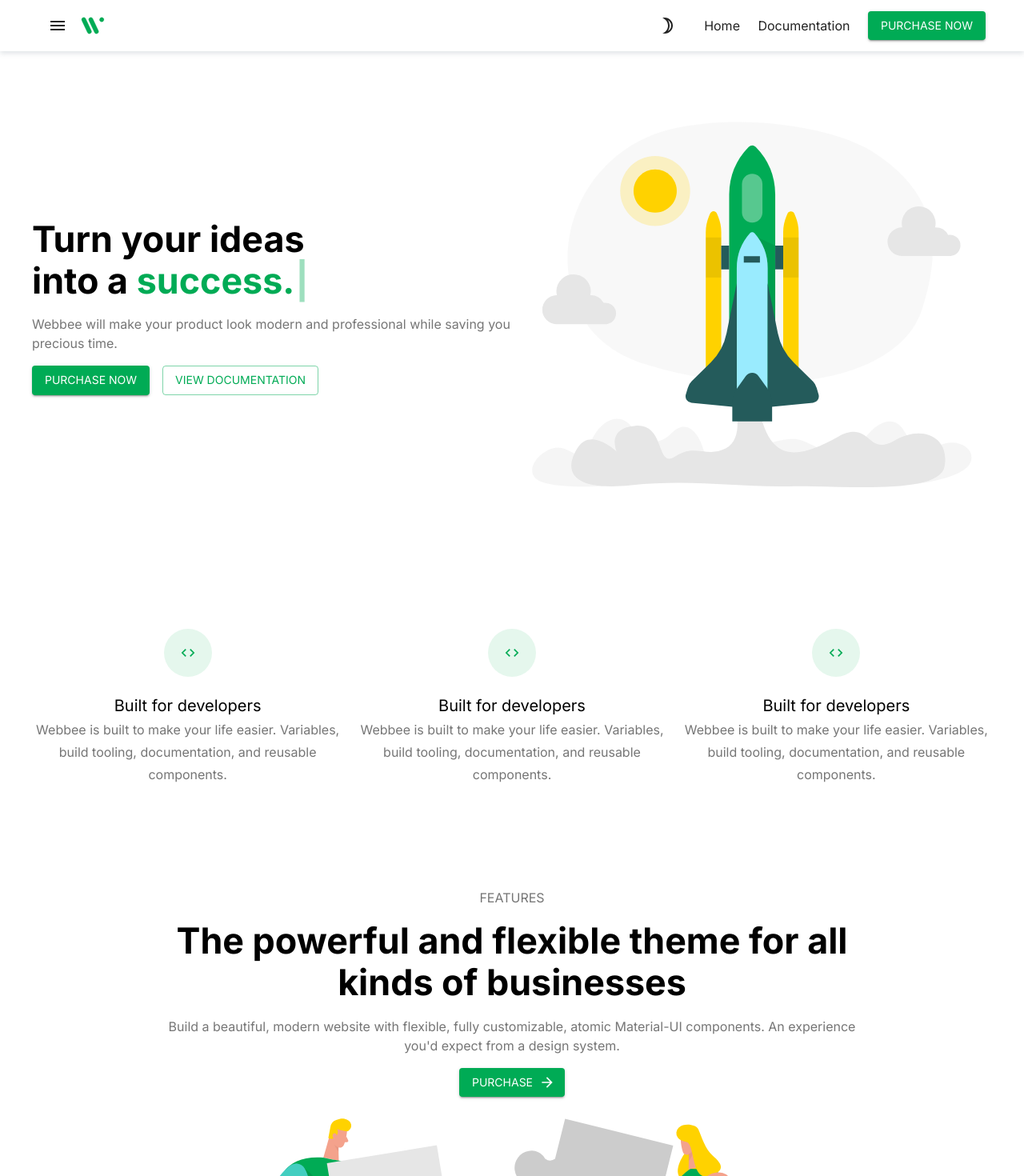
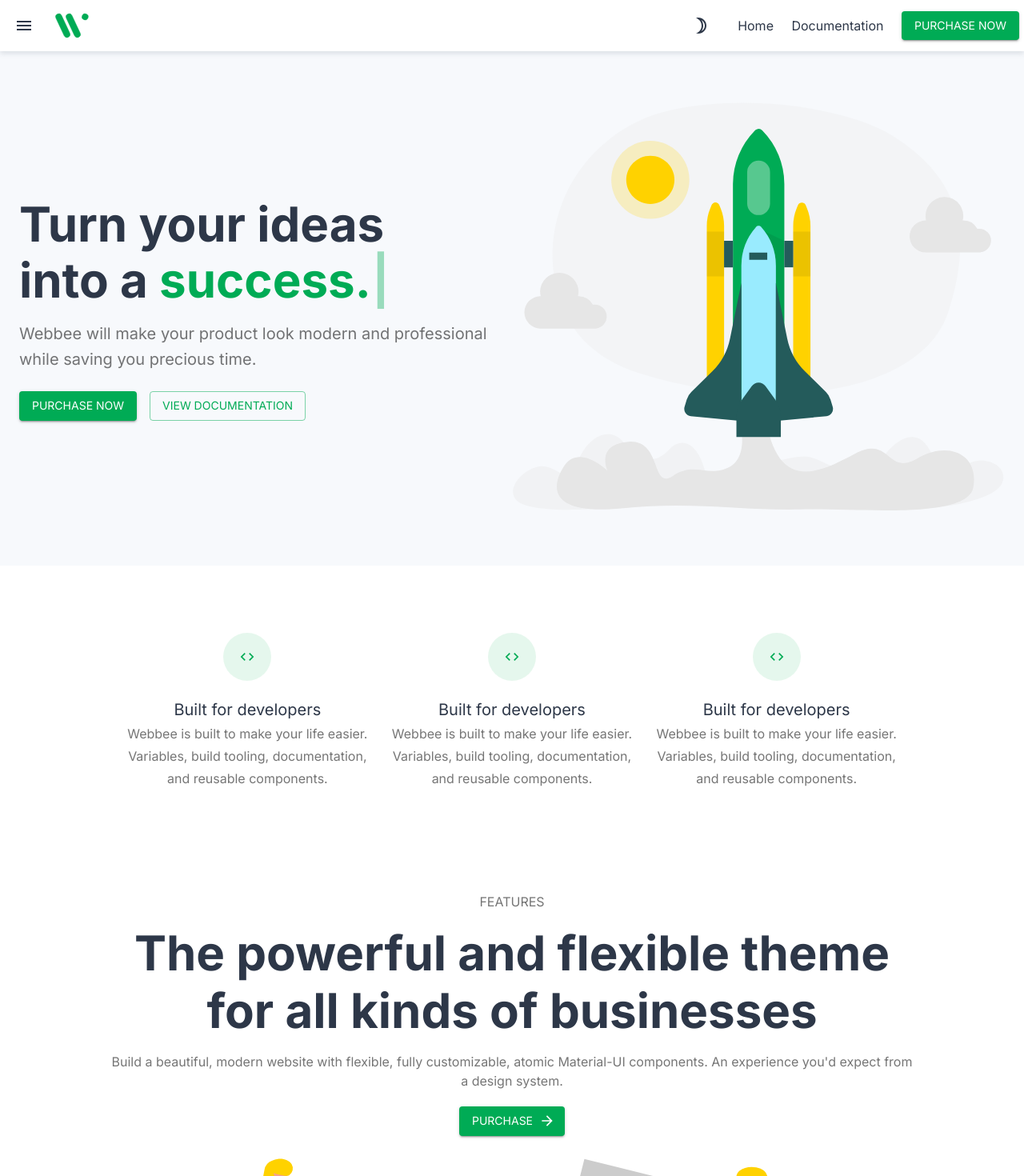
Before and after one commit to Anugraha123/clone-react-website, a React (Create React App) app: page / in a window 1280 px wide. Shown: the top 1470 px of the page at 80% size. Built offline with nearby package versions, Linux system fonts and the light colour scheme.

Commit message:
fix: tuning

```diff
--- a/public/index.html
+++ b/public/index.html
@@ -17,7 +17,7 @@
     <link rel="manifest" href="%PUBLIC_URL%/manifest.json" />
     <link rel="preconnect" href="https://fonts.googleapis.com">
 <link rel="preconnect" href="https://fonts.gstatic.com" crossorigin>
-<link href="https://fonts.googleapis.com/css2?family=Inter:wght@400;700&display=swap" rel="stylesheet">
+<link href="https://fonts.googleapis.com/css2?family=Inter:wght@300;400;700&display=swap" rel="stylesheet">
     <!--
       Notice the use of %PUBLIC_URL% in the tags above.
       It will be replaced with the URL of the `public` folder during the build.
--- a/src/App.css
+++ b/src/App.css
@@ -1,5 +1,6 @@
 body {
   font-family: 'Inter', sans-serif;
+  color: rgb(45, 55, 72)
 }
 
 .darkMode {
--- a/src/App.js
+++ b/src/App.js
@@ -25,20 +25,24 @@ class App extends React.Component {
     return {
       palette: {
         primary: {
-          light: "#e5f7ed",
+          light: 'rgba(0, 171, 85, 0.1)',
           main: "#00ab55",
         },
 
         background: {
           default: "#f7f9fc",
         },
+
+        text: {
+          primary: 'rgb(45, 55, 72)'
+        }
       },
 
       typography: {
         fontFamily: "'Inter', sans-serif",
         h3: {
-          fontSize: "2.8rem",
-        },
+          fontSize: "3.75rem"
+        }
       },
     };
   }
@@ -48,7 +52,7 @@ class App extends React.Component {
       palette: {
         type: 'dark',
         primary: {
-          light: "#e5f7ed",
+          light: 'rgba(0, 171, 85, 0.1)',
           main: "#00ab55",
         },
 
@@ -65,8 +69,8 @@ class App extends React.Component {
       typography: {
         fontFamily: "'Inter', sans-serif",
         h3: {
-          fontSize: "2.8rem",
-        },
+          fontSize: "3.75rem"
+        }
       },
     };
   }
--- a/src/components/builderContent.js
+++ b/src/components/builderContent.js
@@ -1,48 +1,54 @@
-import React from 'react'
-import Container from '@material-ui/core/Container';
-import Typography from '@material-ui/core/Typography';
-import Button from '@material-ui/core/Button';
-import ArrowForwardOutlinedIcon from '@material-ui/icons/ArrowForwardOutlined';
+import React from "react";
+import Container from "@material-ui/core/Container";
+import Typography from "@material-ui/core/Typography";
+import Button from "@material-ui/core/Button";
+import ArrowForwardOutlinedIcon from "@material-ui/icons/ArrowForwardOutlined";
 
-import Box from '@material-ui/core/Box';
+import Box from "@material-ui/core/Box";
 
-import {ReactComponent as Builders} from '../assets/vectors/vector-builders.svg'
+import { ReactComponent as Builders } from "../assets/vectors/vector-builders.svg";
 
 const Component = () => {
   return (
     <>
-
-		<Container maxWidth='md'>
-			<Box py='64px' px='16px' textAlign='center'>
-				<Typography color='textSecondary' paragraph>
+      <Container maxWidth="lg">
+        <Box
+          py={{ xs: "32px", md: "64px" }}
+          px={{ xs: 0, md: '16px' }}
+          textAlign="center"
+        >
+          <Box px={{ xs: 0, md: 12 }} display='inline-block'>
+          <Typography color="textSecondary" paragraph>
             FEATURES
           </Typography>
 
-				<Typography variant='h3' paragraph>
-					<b>The powerful and flexible theme
-					for all kinds of businesses</b>
+          <Typography variant="h2" paragraph>
+            <b>The powerful and flexible theme for all kinds of businesses</b>
           </Typography>
 
-				<Typography color='textSecondary' paragraph>
-				Build a beautiful, modern website with flexible, fully customizable, atomic Material-UI components.
-An experience you'd expect from a design system.
+          <Typography color="textSecondary">
+            Build a beautiful, modern website with flexible, fully customizable,
+            atomic Material-UI components. An experience you'd expect from a
+            design system.
           </Typography>
 
+          <br />
           <Button
             endIcon={<ArrowForwardOutlinedIcon />}
-					color='primary'
-				variant='contained'
+            color="primary"
+            variant="contained"
           >
             Purchase
           </Button>
+          </Box>
 
-				<Box mt='24px'>
-				<Builders width='70%' />
+          <Box mt="24px">
+            <Builders width="70%" />
           </Box>
         </Box>
       </Container>
     </>
-	)
-}
+  );
+};
 
 export default Component;
--- a/src/components/feature.js
+++ b/src/components/feature.js
@@ -2,12 +2,11 @@ import React from 'react'
 import Container from '@material-ui/core/Container';
 import Typography from '@material-ui/core/Typography';
 import CodeOutlinedIcon from '@material-ui/icons/CodeOutlined';
-
 import Box from '@material-ui/core/Box';
 
 import Grid from '@material-ui/core/Grid';
 
-const CircleIcon = ({children}) => {
+const CircleIcon = () => {
 	return (
 		<Box m='20px' height='60px' width='60px' borderRadius='100%' bgcolor='primary.light' color='primary.main' display='inline-flex' alignItems='center' justifyContent='center'>
 			<CodeOutlinedIcon color='inherit' fontSize='small' />
@@ -20,7 +19,7 @@ const Component = () => {
 		<>
 
 		<Container maxWidth='lg'>
-			<Box py='64px' px='16px'>
+		<Box py={{xs: '32px', md: '64px'}} px={{xs: 0, md: 16}}>
 				<Grid container spacing={2}>
 					<Grid item xs={12} md={4}>
 						<Box textAlign='center'>
--- a/src/components/footer.js
+++ b/src/components/footer.js
@@ -15,20 +15,24 @@ const Component = () => {
   return (
     <>
       <Container maxWidth="md">
-        <Box py="64px" px="16px" textAlign="center">
+        <Box
+          py={{ xs: "32px", md: "64px" }}
+          px={{ xs: 0, md: 16 }}
+          textAlign="center"
+        >
           <Typography color="textSecondary" paragraph>
             GET STARTED
           </Typography>
 
-          <Typography variant="h3" color='textPrimary' paragraph>
+          <Typography variant="h3" color="textPrimary" paragraph>
             <b>Get started with Webbee today</b>
           </Typography>
 
-          <Typography color="textSecondary" paragraph>
+          <Typography color="textSecondary">
             Build a beautiful, modern website with flexible, fully customizable,
             atomic Material-UI components.
           </Typography>
-
+          <br />
           <Button
             endIcon={<ArrowForwardOutlinedIcon />}
             color="primary"
@@ -43,8 +47,14 @@ const Component = () => {
 
       <Container maxWidth="lg">
         <Box py="32px" px="16px" textAlign="center">
-          <Box display="flex" justifyContent="space-between" mb='16px'>
-            <Box display="flex" alignItems="center">
+          <Box
+            display="flex"
+            flexDirection={{ xs: "column", md: "row" }}
+            alignItems="center"
+            justifyContent="space-between"
+            mb="16px"
+          >
+            <Box display="flex" alignItems="center" m={{ xs: 2 }}>
               <Logo height="30px" width="30px" />
             </Box>
 
@@ -52,16 +62,19 @@ const Component = () => {
               display="flex"
               flex="1 auto"
               justifyContent="flex-end"
-              alignItems="center"
-              gap="5px"
+              alignItems={{ md: "center" }}
+              flexDirection={{ xs: "column", sm: "row" }}
+              style={{
+                gap: "16px",
+              }}
             >
-              <Typography variant="body2">Home</Typography>
+              <Box display="flex" alignItems="center">
+                <Typography variant="body2">Home</Typography>
 
-              <Spacing />
+                <Spacing />
 
-              <Typography variant="body2">Documentation</Typography>
-
-              <Spacing />
+                <Typography variant="body2">Documentation</Typography>
+              </Box>
 
               <Button color="primary" variant="outlined" size="small">
                 Purchase now
@@ -78,11 +91,7 @@ const Component = () => {
             © Webbee. 2021, Maccarian. All rights reserved
           </Typography>
 
-          <Typography
-            variant="body2"
-            color="textSecondary"
-            align="center"
-          >
+          <Typography variant="body2" color="textSecondary" align="center">
             When you visit or interact with our sites, services or tools, we or
             our authorised service providers may use cookies for storing
             information to help provide you with a better, faster and safer
--- a/src/components/heroContent.js
+++ b/src/components/heroContent.js
@@ -1,35 +1,39 @@
-import React from 'react'
-import Container from '@material-ui/core/Container';
-import Button from '@material-ui/core/Button';
-import Typography from '@material-ui/core/Typography';
+import React from "react";
+import Container from "@material-ui/core/Container";
+import Button from "@material-ui/core/Button";
+import Typography from "@material-ui/core/Typography";
 
-import Box from '@material-ui/core/Box';
+import Box from "@material-ui/core/Box";
 
-import Grid from '@material-ui/core/Grid';
+import Grid from "@material-ui/core/Grid";
 
-import Typewriter from 'typewriter-effect';
+import Typewriter from "typewriter-effect";
 
-import {ReactComponent as Rocket} from '../assets/vectors/vector-rocket.svg'
+import { ReactComponent as Rocket } from "../assets/vectors/vector-rocket.svg";
 
 const Component = () => {
   return (
-		<>
-
-		<Container maxWidth='lg'>
-			<Box py='64px' px='16px'>
-				<Grid container alignItems='center'>
-					<Grid item xs={12} md={6}>
-						<Box width={{xs: '1' ,md: '70%'}}>
-							<Typography variant='h3' paragraph>
-								<b>Turn your ideas into a&nbsp;
-									<Box component='span' color='primary.main' display='inline-block'>
+    <Box bgcolor='background.default'>
+      <Container maxWidth="lg">
+        <Box py={{xs: '32px', md: '64px'}}>
+          <Grid container alignItems="center">
+            <Grid item xs={12} lg={6}>
+              <Box width={{ lg: "80%" }}>
+                <Typography variant="h3" paragraph>
+                  <b>
+                    Turn your ideas into a&nbsp;
+                    <Box
+                      component="span"
+                      color="primary.main"
+                      display={{ md: 'inline-block' }}
+                    >
                       <Typewriter
                         options={{
-										    strings: ['success.', 'startup.', 'future.'],
+                          strings: ["success.", "startup.", "future."],
                           autoStart: true,
                           loop: true,
                           delay: 30,
-											deleteSpeed: 0
+                          deleteSpeed: 0,
                         }}
                       />
                     </Box>
@@ -37,32 +41,39 @@ const Component = () => {
                 </Typography>
               </Box>
 
-						<Typography color='textSecondary' paragraph>
-							Webbee will make your product look modern and professional while saving you precious time.
+              <Typography color="textSecondary" variant='h6' paragraph>
+                Webbee will make your product look modern and professional while
+                saving you precious time.
               </Typography>
 
-						<Box display='flex' style={{gap: '16px'}} flexWrap={{xs: 'wrap', md: 'unset'}} width={{xs: '1', md: 'auto'}}>
-							<Button variant='contained' color='primary'>
+              <Box
+                display="flex"
+                style={{ gap: "16px" }}
+                width={{ xs: "1", md: "auto" }}
+                flexWrap="no-wrap"
+                flexDirection={{ xs: "column", sm: "row" }}
+                mt='24px'
+              >
+                <Button variant="contained" color="primary">
                   Purchase now
                 </Button>
 
-								<Button variant='outlined' color='primary'>
+                <Button variant="outlined" color="primary">
                   View Documentation
                 </Button>
               </Box>
-
             </Grid>
 
-					<Grid item xs={12} md={6}>
-				 		<Box p='24px'>
+            <Grid item xs={12} lg={6}>
+              <Box m='0 auto' maxWidth={{xs: '500px', md: 'unset'}} py={{xs: '32px', lg: 0}} textAlign="center">
                 <Rocket />
               </Box>
             </Grid>
           </Grid>
         </Box>
       </Container>
-		</>
-	)
-}
+    </Box>
+  );
+};
 
 export default Component;
--- a/src/components/topbar.js
+++ b/src/components/topbar.js
@@ -1,34 +1,35 @@
-import React, {useContext} from 'react'
-import AppBar from '@material-ui/core/AppBar';
-import Toolbar from '@material-ui/core/Toolbar';
-import Container from '@material-ui/core/Container';
-import Box from '@material-ui/core/Box';
-import makeStyles from '@material-ui/core/styles/makeStyles';
-import Hidden from '@material-ui/core/Hidden';
+import React, { useContext } from "react";
+import AppBar from "@material-ui/core/AppBar";
+import Toolbar from "@material-ui/core/Toolbar";
+import Container from "@material-ui/core/Container";
+import Box from "@material-ui/core/Box";
+import makeStyles from "@material-ui/core/styles/makeStyles";
+import Hidden from "@material-ui/core/Hidden";
 
-import IconButton from '@material-ui/core/IconButton';
-import Button from '@material-ui/core/Button';
-import Typography from '@material-ui/core/Typography';
-import MenuIcon from '@material-ui/icons/Menu';
-import WbSunnyOutlinedIcon from '@material-ui/icons/WbSunnyOutlined';
-import Brightness3OutlinedIcon from '@material-ui/icons/Brightness3Outlined';
-import useScrollTrigger from '@material-ui/core/useScrollTrigger';
-import Slide from '@material-ui/core/Slide';
+import IconButton from "@material-ui/core/IconButton";
+import Button from "@material-ui/core/Button";
+import Typography from "@material-ui/core/Typography";
+import MenuIcon from "@material-ui/icons/Menu";
+import WbSunnyOutlinedIcon from "@material-ui/icons/WbSunnyOutlined";
+import Brightness3OutlinedIcon from "@material-ui/icons/Brightness3Outlined";
+import useScrollTrigger from "@material-ui/core/useScrollTrigger";
+import Slide from "@material-ui/core/Slide";
 
-import {ReactComponent as Logo} from '../assets/icons/icon-logo.svg'
+import { ReactComponent as Logo } from "../assets/icons/icon-logo.svg";
 
-import {ThemeWrapper} from '../App'
+import { ThemeWrapper } from "../App";
 
-const Spacing = () => <>&nbsp;&nbsp;
-&nbsp;&nbsp;</>
+const Spacing = () => <>&nbsp;&nbsp; &nbsp;&nbsp;</>;
 
 const useStyles = makeStyles((theme) => ({
-	root: ({darkMode}) => ({
+  root: ({ darkMode }) => ({
     backgroundColor: theme.palette.background.paper,
     color: theme.palette.text.primary,
-		boxShadow: darkMode ? 'rgb(0 0 0 / 25%) 0px 3px 6px 0px' : 'rgb(140 152 164 / 25%) 0px 3px 6px 0px'
-	})
-}))
+    boxShadow: darkMode
+      ? "rgb(0 0 0 / 25%) 0px 3px 6px 0px"
+      : "rgb(140 152 164 / 25%) 0px 3px 6px 0px",
+  }),
+}));
 
 function HideOnScroll(props) {
   const { children, window } = props;
@@ -45,56 +46,55 @@ function HideOnScroll(props) {
 }
 
 const Component = () => {
-	const {toggleTheme, darkMode, theme} = useContext(ThemeWrapper);
-	const classes = useStyles({darkMode});
+  const { toggleTheme, darkMode, theme } = useContext(ThemeWrapper);
+  const classes = useStyles({ darkMode });
 
-	console.log('toogleTheme', {toggleTheme, darkMode, theme})
+  console.log("toogleTheme", { toggleTheme, darkMode, theme });
 
   return (
     <>
       <HideOnScroll>
-				<AppBar classes={{root: classes.root}}>
-					<Toolbar>
-						<Container maxWidth='lg'>
-							<Box display='flex' justifyContent='space-between'>
-								<Box display='flex' alignItems='center'>
-									<IconButton color='inherit'>
+        <AppBar classes={{ root: classes.root }}>
+          <Toolbar disableGutters>
+            <Container maxWidth="lg" disableGutters>
+              <Box display="flex" justifyContent="space-between" px='6px'>
+                <Box display="flex" alignItems="center">
+                  <IconButton color="inherit">
                     <MenuIcon />
                   </IconButton>
-									&nbsp;
-
-									<Logo height='30px' width='30px' />
+                  &nbsp;&nbsp;&nbsp;
+                  <Logo height="44px" width="44px" />
                 </Box>
 
+                <Box
+                  display="flex"
+                  flex="1 auto"
+                  justifyContent="flex-end"
+                  alignItems="center"
+                  gap="5px"
+                >
+                  <IconButton onClick={toggleTheme} color="inherit">
+                    {darkMode ? (
+                      <WbSunnyOutlinedIcon />
+                    ) : (
+                      <Brightness3OutlinedIcon />
+                    )}
+                  </IconButton>
 
-								<Box display='flex' flex='1 auto' justifyContent='flex-end' alignItems='center' gap='5px'>
-									<IconButton
-										onClick={toggleTheme}
-										color='inherit'
-									>
-										{darkMode ? <WbSunnyOutlinedIcon /> : <Brightness3OutlinedIcon />}
-									</IconButton>
+                  <Hidden smDown>
+                    <Spacing />
+
+                    <Typography>Home</Typography>
 
                     <Spacing />
 
-									<Typography>
-										Home
-									</Typography>
+                    <Typography>Documentation</Typography>
 
                     <Spacing />
-
-									<Typography>
-										Documentation
-									</Typography>
-
-									<Spacing />
-
-									<Hidden mdDown>
-									<Button color='primary' variant='contained'>
+                    <Button color="primary" variant="contained">
                       Purchase now
                     </Button>
                   </Hidden>
-
                 </Box>
               </Box>
             </Container>
@@ -104,6 +104,6 @@ const Component = () => {
 
       <Toolbar />
     </>
-	)
-}
+  );
+};
 export default Component;
```
Also changed, not shown: src/components/marketingCards.js (+66 -53 lines), src/components/tiles.js (+66 -68 lines). Lines whose indentation alone changed are shown as unchanged.
